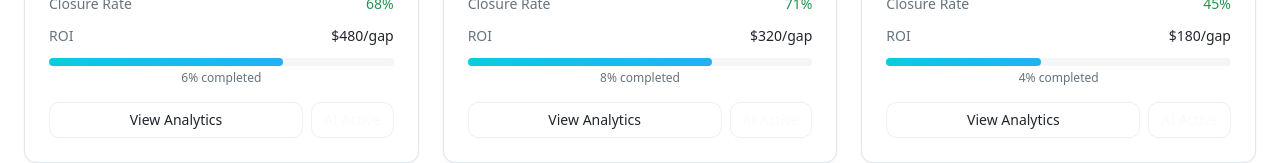
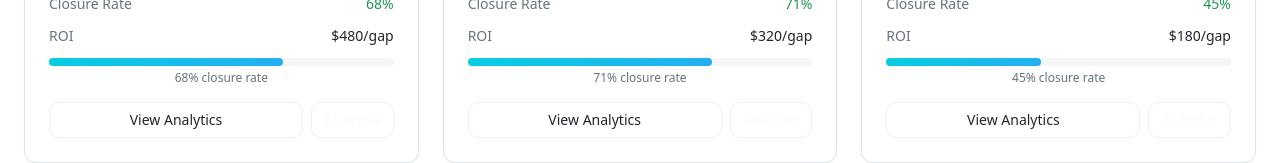
Before and after one commit to w-ash/nexus-care-agent, a React (Vite) app: page / in a window 1280 px wide. Shown: the part 696-859 px from the top of the page. Built offline with nearby package versions, Linux system fonts and the light colour scheme.

Commit message:
Fix progress bar percentage
The percentage displayed below the progress bar now accurately reflects the progress bar's value.

```diff
--- a/src/components/Dashboard.tsx
+++ b/src/components/Dashboard.tsx
@@ -218,7 +218,7 @@ const Dashboard: React.FC<DashboardProps> = ({ onCreateCampaign, onViewMember })
                       />
                     </div>
                     <p className="text-xs text-muted-foreground text-center">
-                      {Math.round((campaign.targetMembers - campaign.activeMembers) / campaign.targetMembers * 100)}% completed
+                      {campaign.closureRate}% closure rate
                     </p>
                   </div>
                 </div>
```
